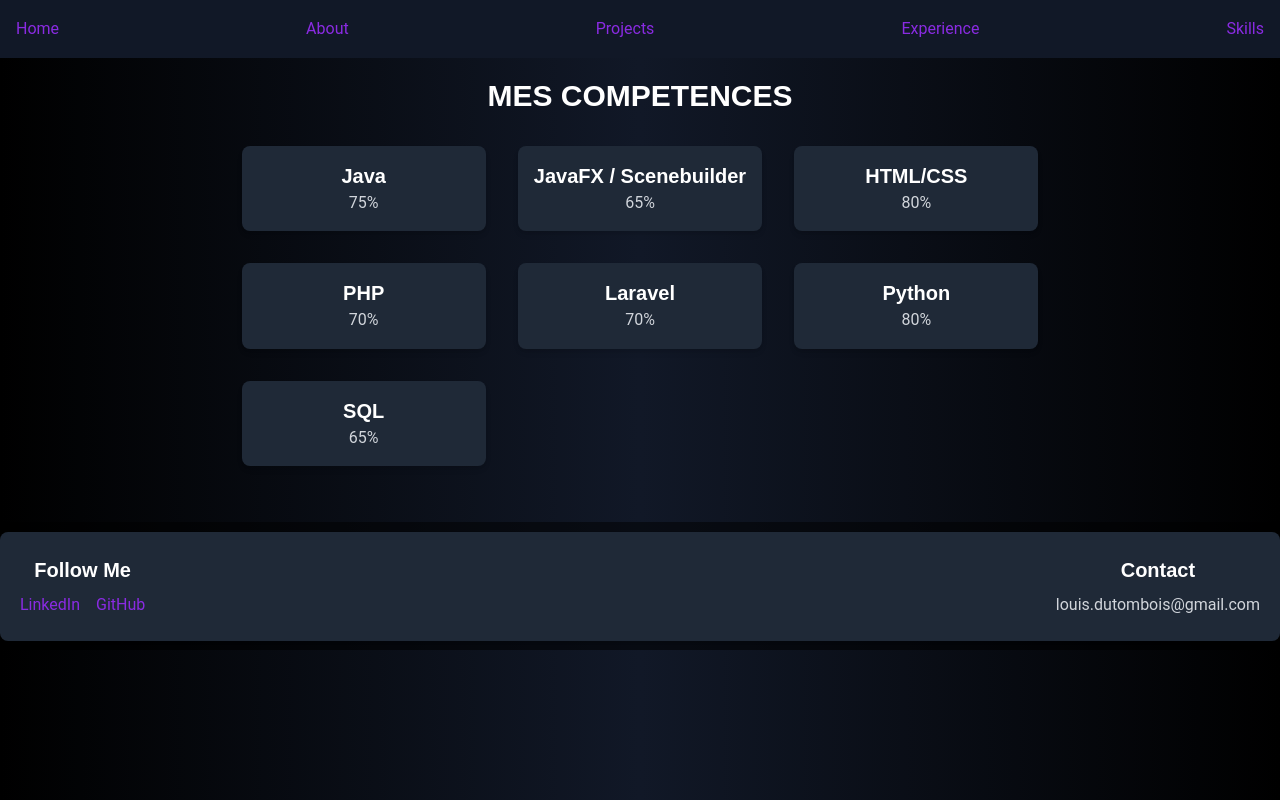
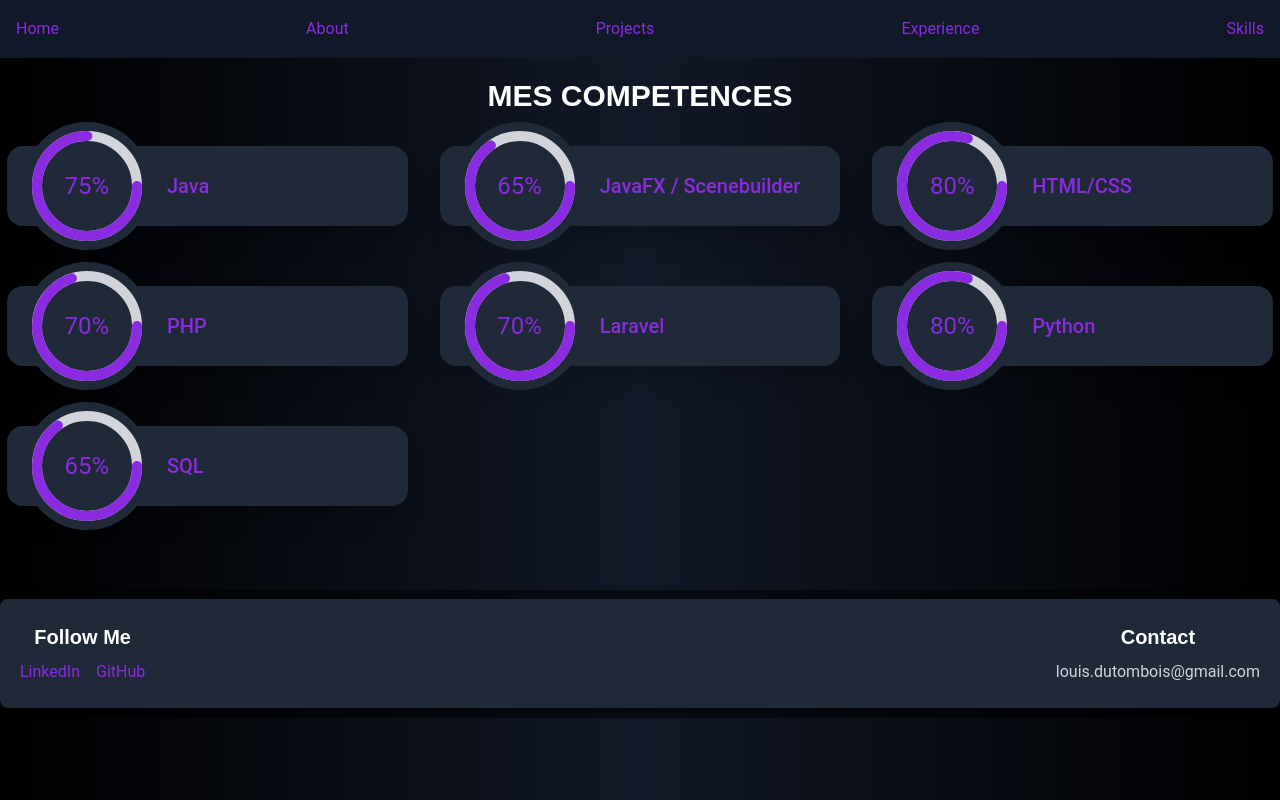
Before and after one commit to Louis-DUTOMBOIS/Portfolio-next, a Next.js app: page /Skills in a window 1280 px wide. Built offline with nearby package versions, Linux system fonts and the light colour scheme.

Commit message:
Mise a jour du portfolio

```diff
--- a/app/Skills/page.tsx
+++ b/app/Skills/page.tsx
@@ -2,14 +2,16 @@ import React from 'react';
 
 const SkillsPage = () => {
     const skills = [
-        { name: 'Java', percentage: '75%' },
-        { name: 'JavaFX / Scenebuilder', percentage: '65%' },
-        { name: 'HTML/CSS', percentage: '80%' },
-        { name: 'PHP', percentage: '70%' },
-        { name: 'Laravel', percentage: '70%' },
-        { name: 'Python', percentage: '80%' },
-        { name: 'SQL', percentage: '65%' }
+        { name: 'Java', percentage: 75 },
+        { name: 'JavaFX / Scenebuilder', percentage: 65 },
+        { name: 'HTML/CSS', percentage: 80 },
+        { name: 'PHP', percentage: 70 },
+        { name: 'Laravel', percentage: 70 },
+        { name: 'Python', percentage: 80 },
+        { name: 'SQL', percentage: 65 }
     ];
+
+    const circumference = 50 * 2 * Math.PI;
 
     return (
         <section className="relative bg-cover bg-center mb-14">
@@ -17,9 +19,34 @@ const SkillsPage = () => {
                 <h2 className="text-3xl font-bold mb-8">MES COMPETENCES</h2>
                 <div className="grid grid-cols-1 md:grid-cols-2 lg:grid-cols-3 gap-8">
                     {skills.map((skill, index) => (
-                        <div key={index} className="bg-gray-800 p-4 rounded-lg shadow-md">
-                            <h3 className="text-xl font-bold">{skill.name}</h3>
-                            <p>{skill.percentage}</p>
+                        <div key={index} className="flex items-center flex-wrap max-w-md px-10 bg-gray-800 shadow-xl rounded-2xl h-20 mb-7">
+                            <div className="flex items-center justify-center -m-6 overflow-hidden bg-gray-800 rounded-full">
+                                <svg className="w-32 h-32 transform translate-x-1 translate-y-1" aria-hidden="true">
+                                    <circle
+                                        className="text-gray-300"
+                                        strokeWidth="10"
+                                        stroke="currentColor"
+                                        fill="transparent"
+                                        r="50"
+                                        cx="60"
+                                        cy="60"
+                                    />
+                                    <circle
+                                        className="text-violet"
+                                        strokeWidth="10"
+                                        strokeDasharray={circumference}
+                                        strokeDashoffset={circumference - (skill.percentage / 100) * circumference}
+                                        strokeLinecap="round"
+                                        stroke="currentColor"
+                                        fill="transparent"
+                                        r="50"
+                                        cx="60"
+                                        cy="60"
+                                    />
+                                </svg>
+                                <span className="absolute text-2xl text-violet">{`${skill.percentage}%`}</span>
+                            </div>
+                            <p className="ml-10 font-medium text-violet sm:text-xl">{skill.name}</p>
                         </div>
                     ))}
                 </div>
```
